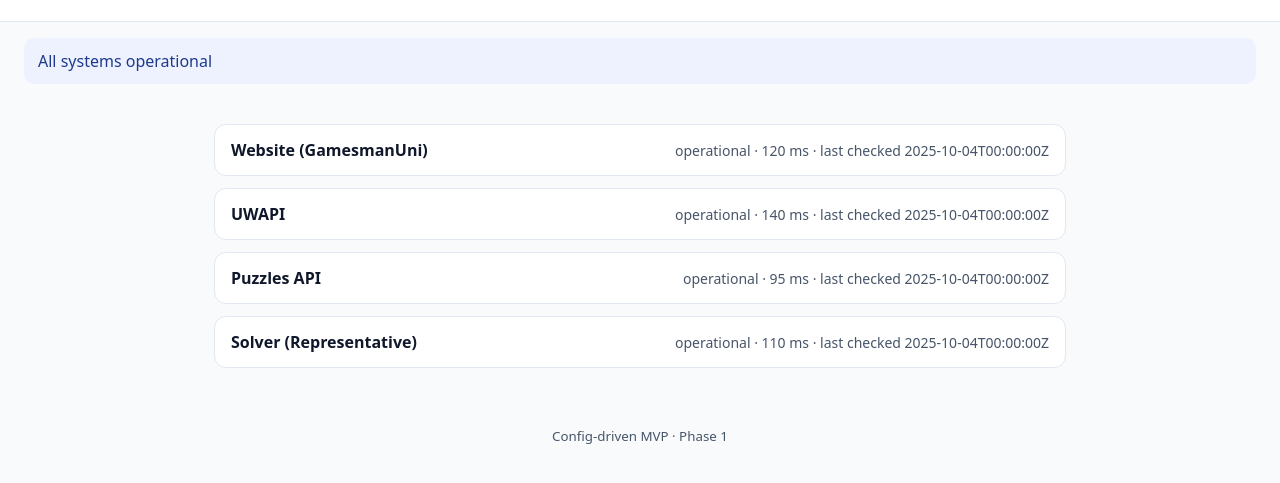
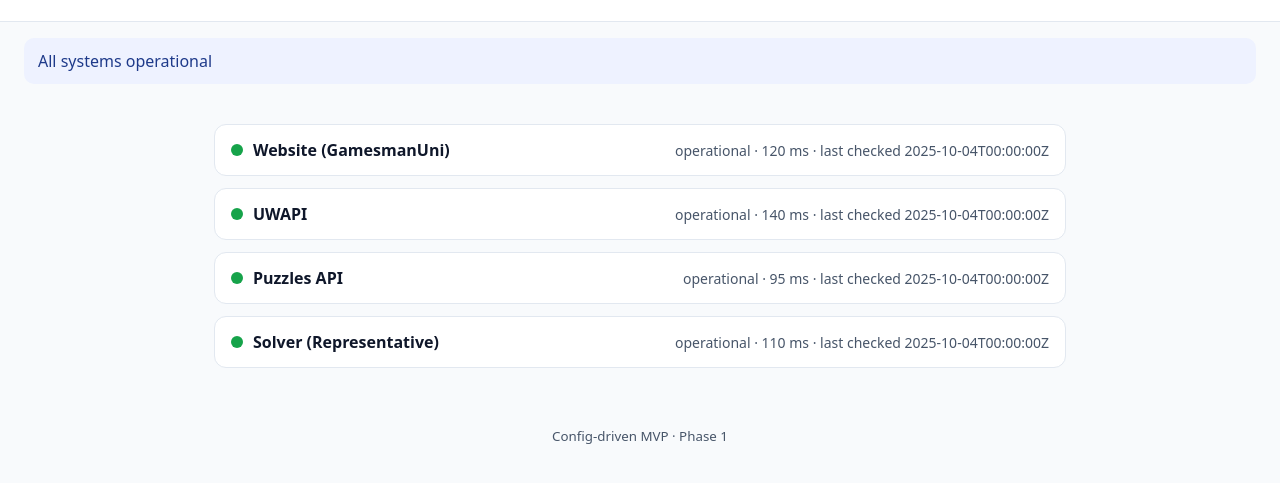
Before and after one commit to naheeroine/GamesmanStatus, a plain HTML site: page index.html in a window 1280 px wide. Shown: the part 85-568 px from the top of the page. Drawn offline with Linux system fonts and the light colour scheme.

Commit message:
add status dots and polish layout

```diff
--- a/index.html
+++ b/index.html
@@ -16,6 +16,10 @@
     .left { display:flex; align-items:center; gap:10px; }
     .name { font-weight:600; }
     .meta { color: var(--muted); font-size:14px; }
+    .dot { width:12px; height:12px; border-radius:50%; }
+    .ok { background: var(--ok); }
+    .warn { background: var(--warn); }
+    .fail { background: var(--fail); }
     footer { text-align:center; color: var(--muted); padding: 20px; }
   </style>
 </head>
@@ -33,14 +37,15 @@
   </footer>
 
   <script>
+    const toBadge = s => s === 'operational' ? 'ok' : (s === 'degraded' ? 'warn' : 'fail');
+
     async function load() {
       try {
         const res = await fetch('data/status.json', { cache: 'no-store' });
         const data = await res.json();
 
         // banner
-        document.getElementById('banner').textContent =
-          data.summary || 'All systems operational';
+        document.getElementById('banner').textContent = data.summary || 'All systems operational';
 
         // rows
         const list = document.getElementById('list');
@@ -50,6 +55,7 @@
           row.className = 'row';
           row.innerHTML = `
             <div class="left">
+              <span class="dot ${toBadge(c.state)}"></span>
               <span class="name">${c.name || 'Component'}</span>
             </div>
             <div class="meta">
```
